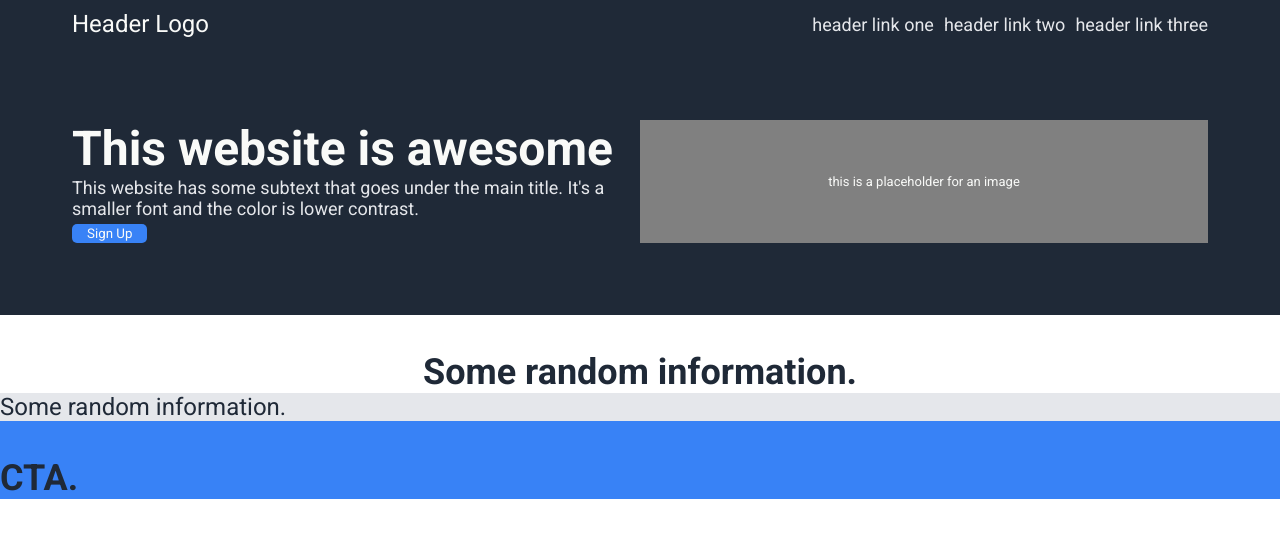
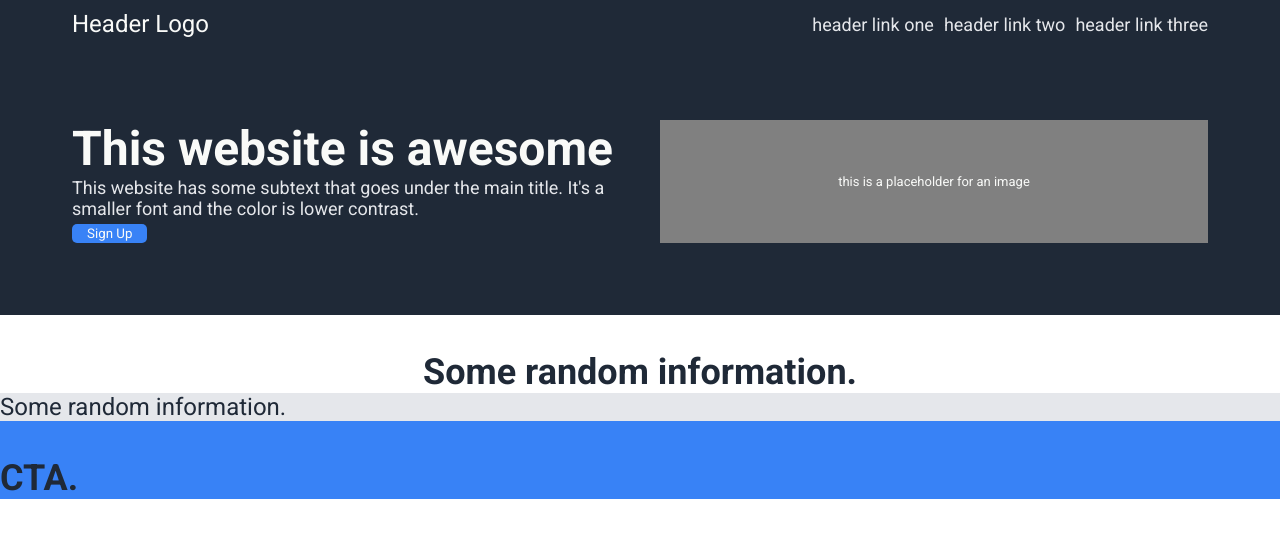
Before and after one commit to faboed/landing-page, a plain HTML site: page index.html in a window 1280 px wide. Drawn offline with Linux system fonts and the light colour scheme.

Commit message:
Added gap to hero element

```diff
--- a/styles.css
+++ b/styles.css
@@ -40,16 +40,16 @@
 
 .hero {
     display: flex;
-    justify-content: space-evenly;
+    justify-content: space-between;
     background-color: #1F2937;
     padding: 72px 72px;
+    gap: 20px;
 }
 
 .hero-text {
     display: flex;
+    max-width: 50%;
     flex-wrap: wrap;
-    flex-grow: 1;
-    max-width: 50%;
 }
 
 .hero-text-header {
@@ -80,6 +80,7 @@
     display: flex;
     justify-content: center;
     align-items: center;
+    max-width: 50%;
 }
 
 .information {
```
